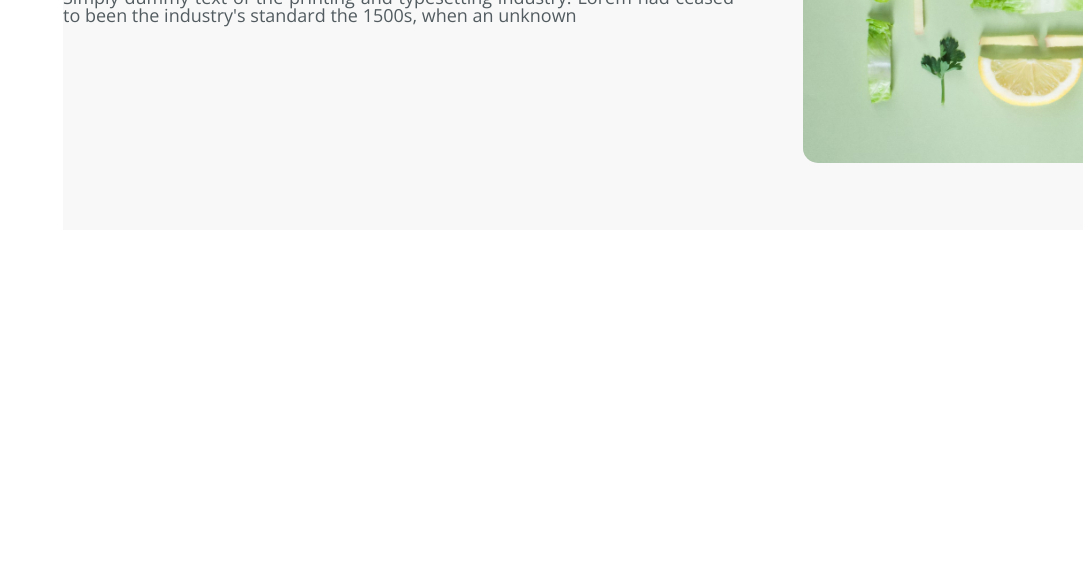
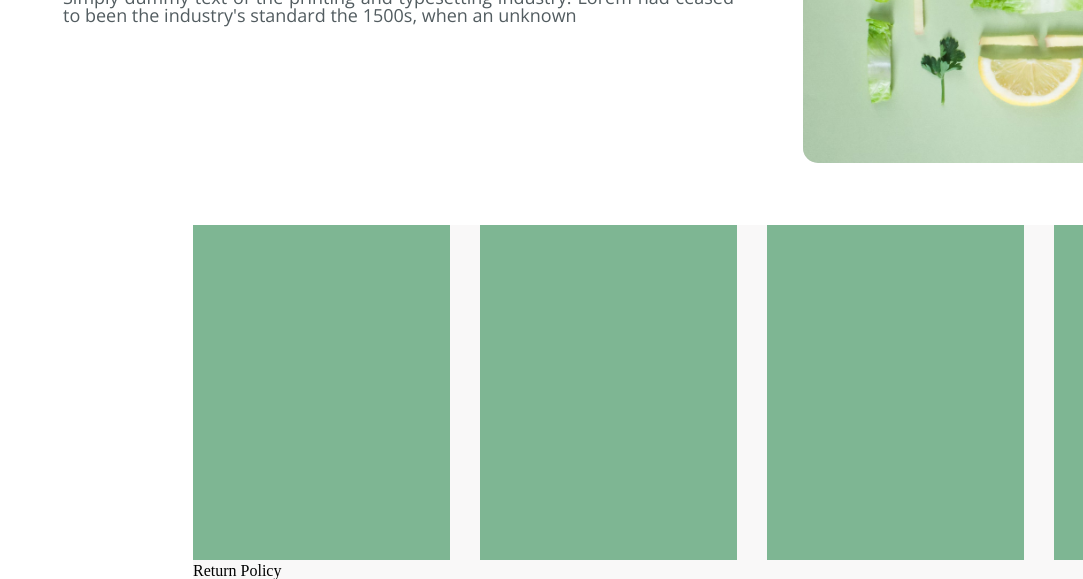
Before and after one commit to mariamnebb/Mariam-Nebieridze-cs-5, a plain HTML site: page index.html in a window 1280 px wide. Shown: the part 569-1148 px from the top of the page, without its empty margins (197-1280 px from the left). Before the commit the page ends 800 px from the top, so only its background shows below. Drawn offline with Linux system fonts and the light colour scheme.

Commit message:
start second section

```diff
--- a/css/style.css
+++ b/css/style.css
@@ -31,7 +31,7 @@ margin-top: 53px;
     margin-top: 170px;
     background-color: #F9F8F8;
     width: 1400px;
-    height: 579px;
+    height: 579x;
     position: relative;
 }
 .h2{
@@ -85,7 +85,28 @@ margin-top: 53px;
         top: 0%;
         left: 0%;
         z-index: 100;
+        background-color: white;
     }
     .body{
         padding-top: 50px;
     }
+    .box{
+        width: 1118px;
+        background-color:  #F9F8F8;
+        margin-top: 200px;
+        margin-left: 390px;
+        position: relative;
+
+    }
+    .div-boxes{
+        width: 257px;
+        height: 335px;
+        display: inline-block;
+        background-color: #7EB693;
+
+
+    }
+    .size{
+        margin-right: 30px;
+
+    }
--- a/index.html
+++ b/index.html
@@ -41,6 +41,18 @@
       </div>
     </SEction>
     <!-- დავასრულე პირველი სექცია -->
+    <section>
+      <div class="box">
+        <div class="div-boxes size"></div><!--
+        --><div class="div-boxes size"></div><!--
+        --><div class="div-boxes size"></div><!--
+        --><div class="div-boxes"></div>
+        <div>
+          <h2 class="h2-text">Return Policy</h2>
+        </div>
+
+      </div>
+    </section>
 
 
 </body>
```
